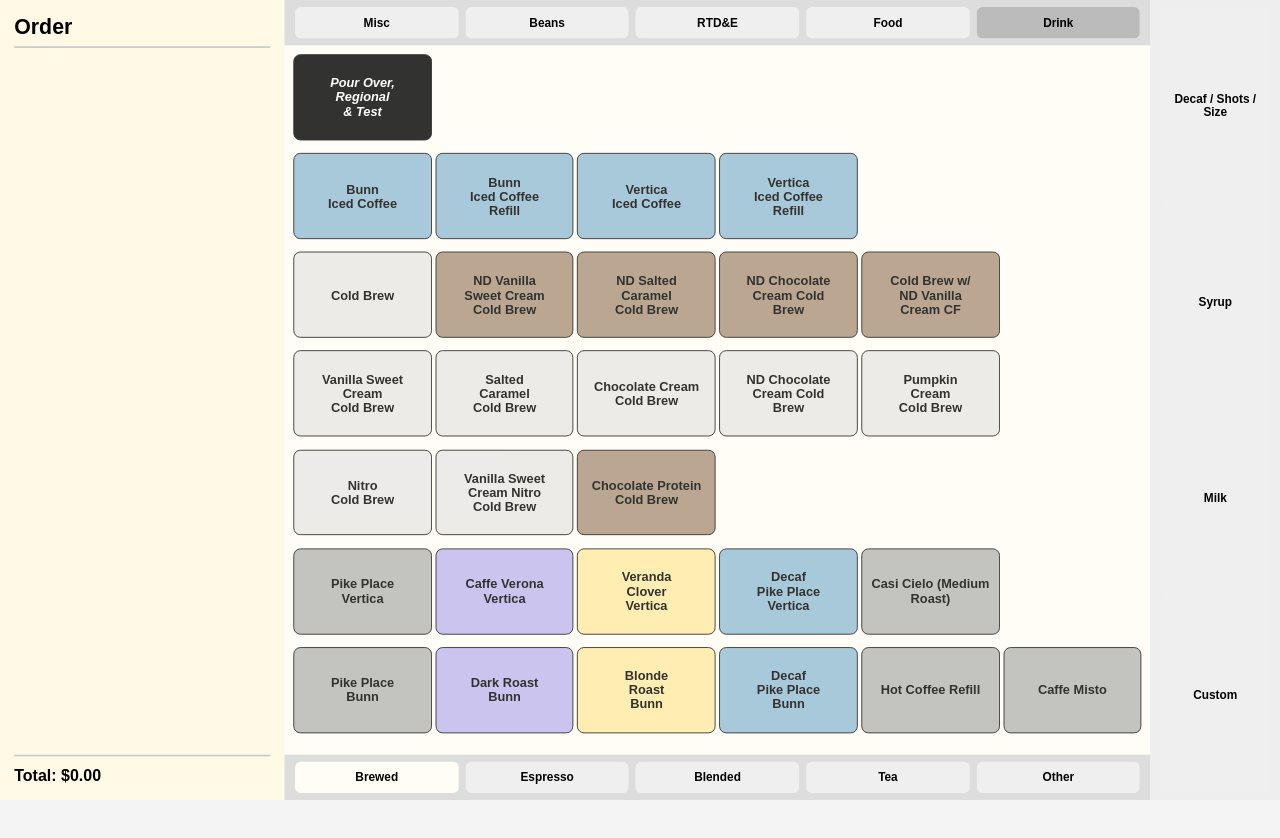
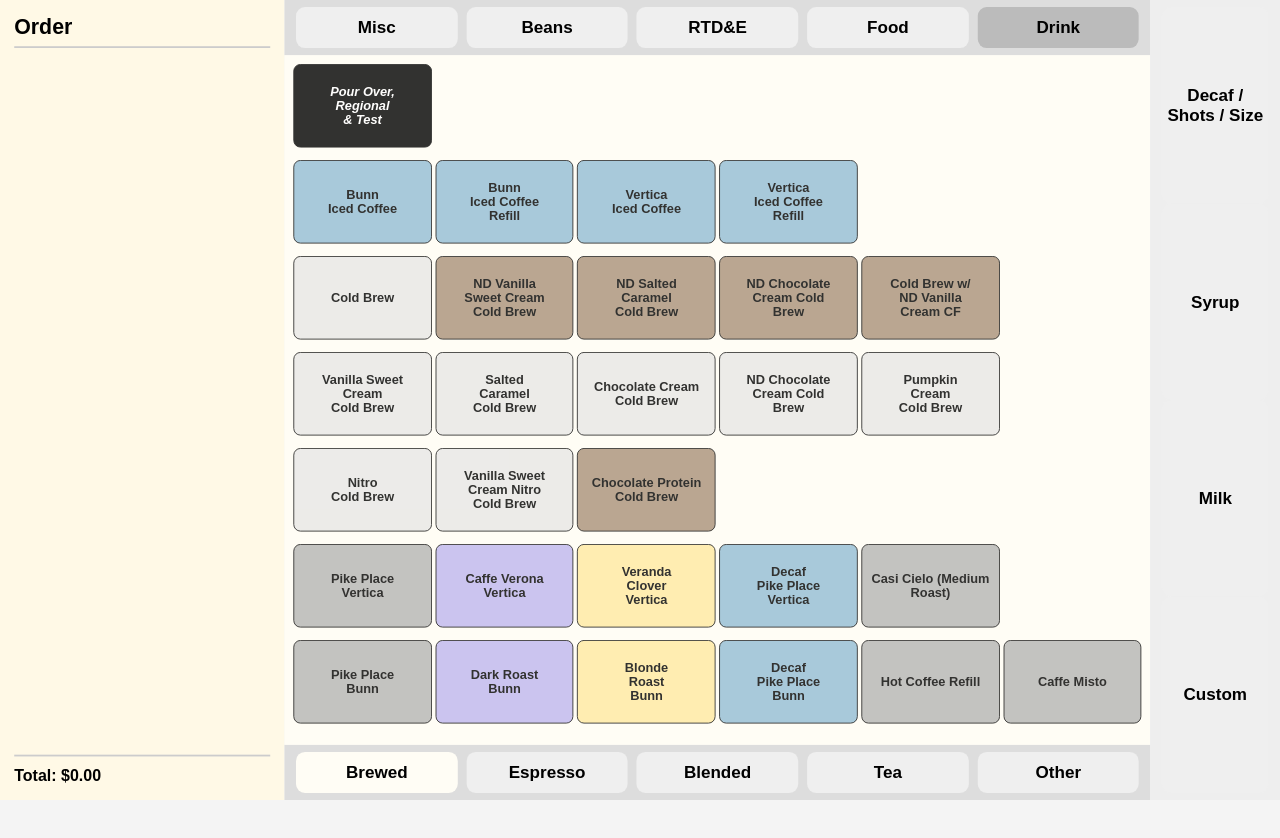
Before and after one commit to HChittenden94/sbuxpos, a plain HTML site: page index.html in a window 1280 px wide. Before the commit the page ends 800 px from the top, so only its background shows below. Drawn offline with Linux system fonts and the light colour scheme.

Commit message:
Add files via upload

```diff
--- a/index.html
+++ b/index.html
@@ -12,6 +12,10 @@
       background: #f4f4f4;
     }
 
+    #main-grid {
+   /* same or slightly bigger than bottom-tabs height */
+}
+
     .wrapper {
       width: 1440px;
       height: 900px;
@@ -21,6 +25,7 @@
 
     body {
       font-family: Arial, sans-serif;
+      padding-bottom: 60px;
     }
 
     .cart {
@@ -82,11 +87,12 @@
 
     .top-tabs button, .bottom-tabs button, .modifiers button {
       flex: 1;
-      margin: 0 4px;
-      padding: 10px;
+      font-size: 1.2rem;  /* bigger tap targets */
+      padding: 12px 0;
+      margin: 0 5px;
+      border-radius: 10px;
       font-weight: bold;
       border: none;
-      border-radius: 6px;
       cursor: pointer;
     }
 
```
